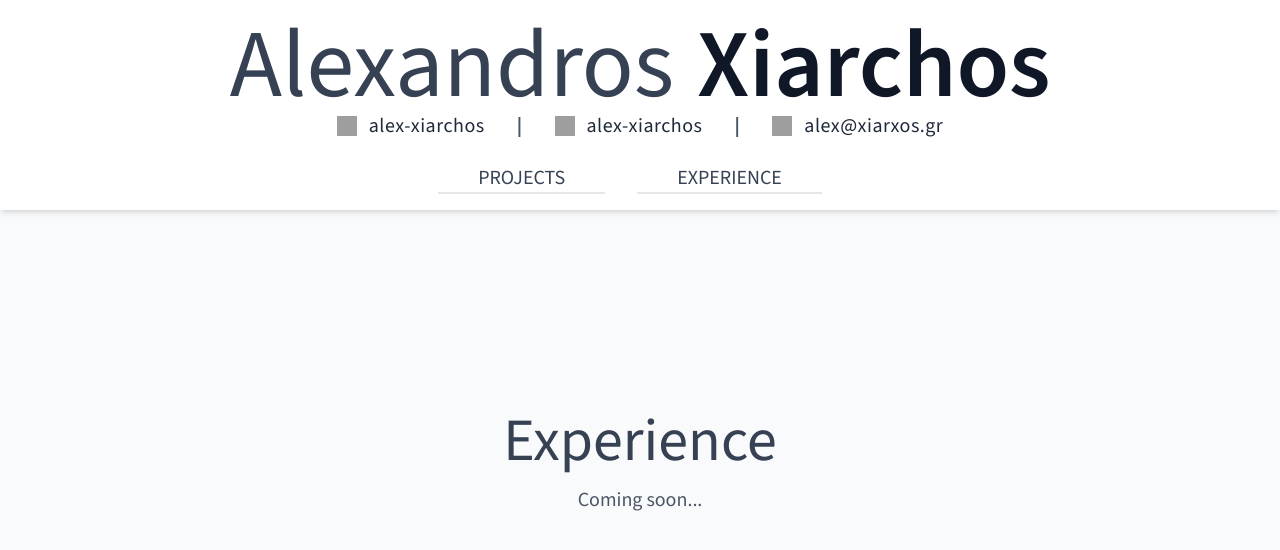
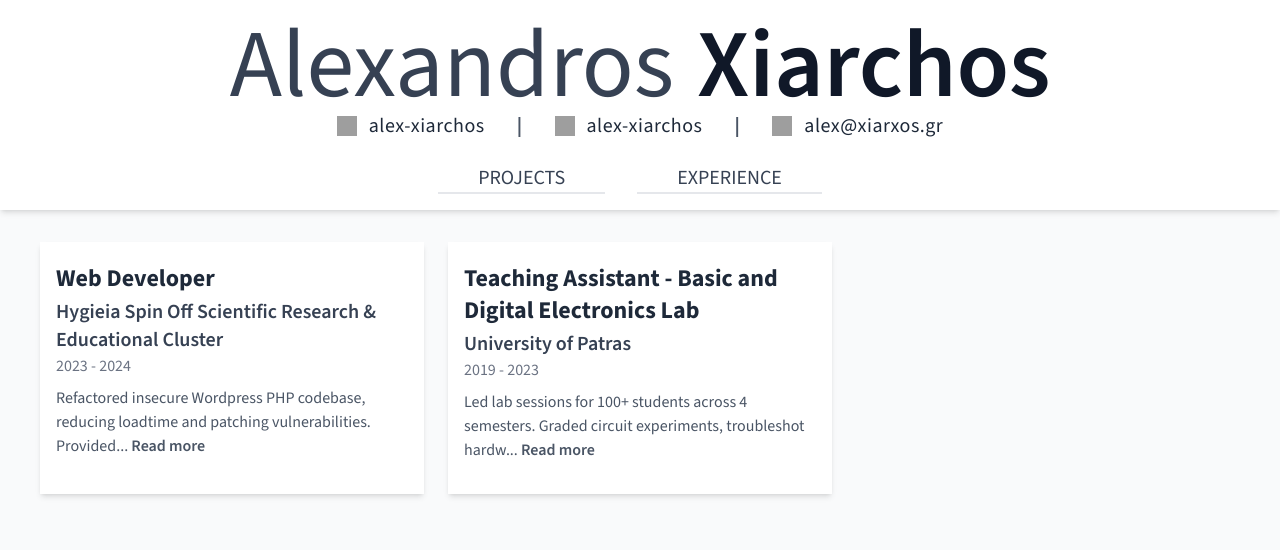
Before and after one commit to alex-xiarchos/xiarxos.gr_react, a React (Vite) app: page / in a window 1280 px wide. Both pictures are taken after a click on the button "EXPERIENCE". Shown: the top 550 px of the page. Built offline with nearby package versions, Linux system fonts and the light colour scheme; grey boxes are pictures that could not be loaded.

Commit message:
add experience

```diff
--- a/src/components/Experience.jsx
+++ b/src/components/Experience.jsx
@@ -1,10 +1,47 @@
-import {CENTERING_STYLE} from "../TailwindStyles.js";
+import {useState} from "react";
+import {PROJECT_CARDS_STYLE} from "../TailwindStyles.js";
+import {EXPERIENCE} from "../data/experienceData.js";
 
 export default function Experience() {
+    const [showMoreStates, setShowMoreStates] = useState({});
+
+    const toggleShowMore = (index) => {
+        setShowMoreStates((prev) => ({
+            ...prev,
+            [index]: !prev[index],
+        }));
+    };
+
     return (
-        <div className="flex flex-col items-center justify-center mt-50">
-            <h1 className="text-6xl font-thin text-gray-700 whitespace-nowrap">Experience</h1>
-            <p className="text-xl text-gray-600 mt-4">Coming soon...</p>
+        <div className="grid grid-cols-1 sm:grid-cols-2 lg:grid-cols-3 gap-6 px-10">
+            {EXPERIENCE.map((experience, index) => (
+                <div key={index} className="relative p-4 shadow-md bg-white pb-5">
+                    <h2 className="text-2xl font-bold text-gray-800 my-1">{experience.title}</h2>
+                    <h3 className="text-xl font-semibold text-gray-700">{experience.company}</h3>
+                    <p className="text-gray-500 mb-2">{experience.date}</p>
+                    {!showMoreStates[index] && (
+                        <p className="text-gray-600 pb-3 whitespace-pre-line">
+                            {experience.description.slice(0, 100)}
+                            {experience.description.length > 100 && (
+                                <>
+                                    ... <span
+                                    className="font-semibold cursor-pointer"
+                                    onClick={() => toggleShowMore(index)}
+                                >Read more</span>
+                                </>
+                            )}
+                        </p>
+                    )}
+                    {showMoreStates[index] && (
+                        <p className="text-gray-600 pb-3 whitespace-pre-line">
+                            {experience.description} <span
+                            className="font-semibold cursor-pointer"
+                            onClick={() => toggleShowMore(index)}
+                        >Read less</span>
+                        </p>
+                    )}
+                </div>
+            ))}
         </div>
-    )
+    );
 }
--- a/src/components/header/HomeButtonsBar.jsx
+++ b/src/components/header/HomeButtonsBar.jsx
@@ -1,4 +1,4 @@
-import {HOME_BUTTON_STYLE, HOME_BUTTON_BAR_STYLE} from "../../TailwindStyles.js"
+import {HOME_BUTTON_BAR_STYLE} from "../../TailwindStyles.js"
 import Button from "../utilities/Button.jsx";
 
 export default function HomeButtonsBar({showProjects, showExperience, isHeader}) {
--- /dev/null
+++ b/src/data/experienceData.js
@@ -0,0 +1,14 @@
+export const EXPERIENCE = [
+    {
+        title: "Web Developer",
+        company: "Hygieia Spin Off Scientific Research & Educational Cluster",
+        date: "2023 - 2024",
+        description: "Refactored insecure Wordpress PHP codebase, reducing loadtime and patching vulnerabilities. Provided ongoing bugfix support and UI enhancements.",
+    },
+    {
+        title: "Teaching Assistant - Basic and Digital Electronics Lab",
+        company: "University of Patras",
+        date: "2019 - 2023",
+        description: "Led lab sessions for 100+ students across 4 semesters. Graded circuit experiments, troubleshot hardware failures, streamlined equipment setup process while collaborating effectively with professors and fellow teaching assistants.",
+    }
+]
```
